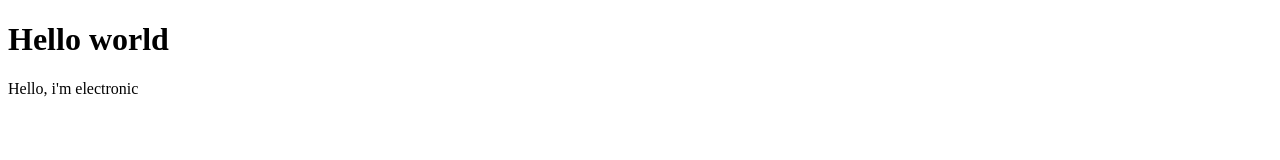
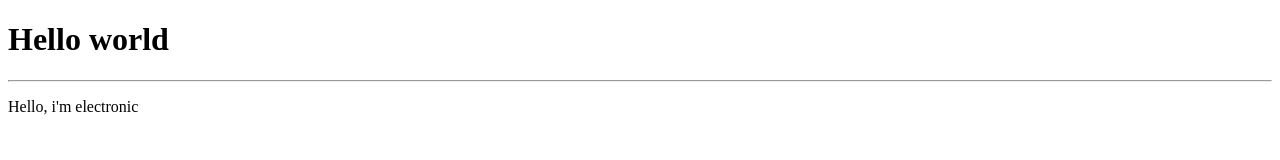
Before and after one commit to electronic0/electronic0.github.io, a plain HTML site: page docs/index.html in a window 1280 px wide. Drawn offline with Linux system fonts and the light colour scheme.

Commit message:
Update index.html

```diff
--- a/docs/index.html
+++ b/docs/index.html
@@ -5,7 +5,7 @@
   <title>test</title>
  </head>
  <body>
-  <h1>Hello world</h1>
+  <h1>Hello world</h1> <hr>
   <p>Hello, i'm electronic</p>
  </body>
 </html>
```
